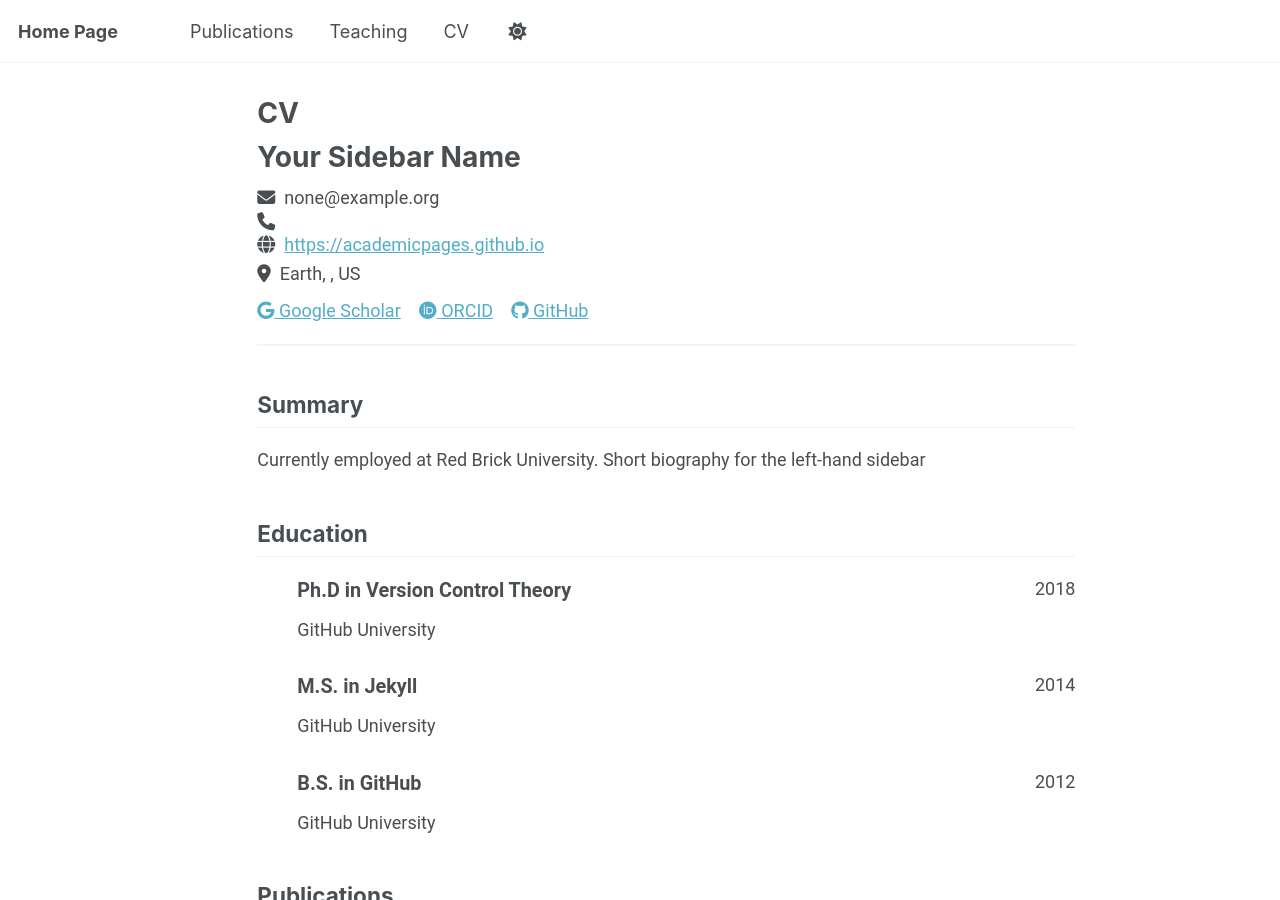
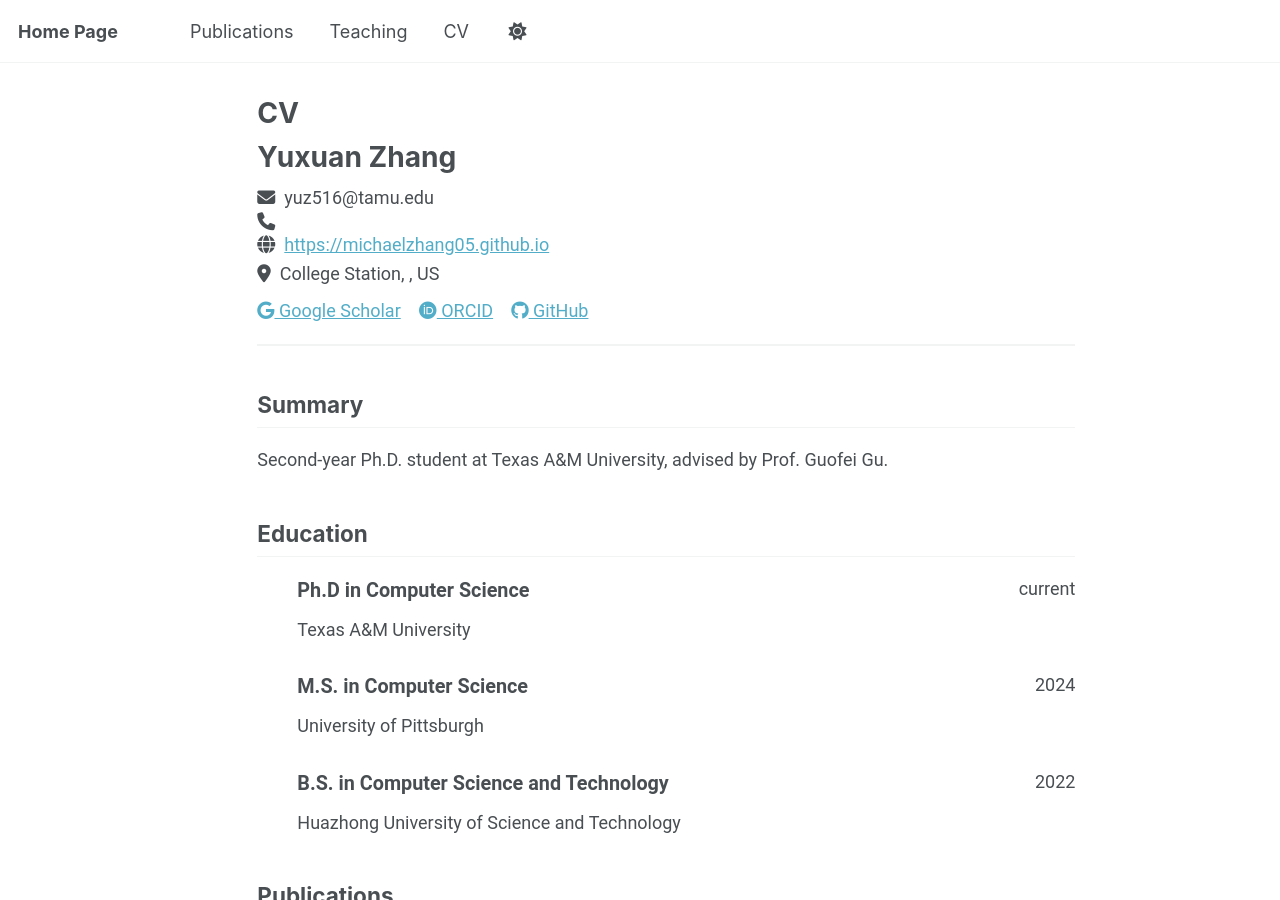
Before and after one commit to michaelzhang05/michaelzhang05.github.io, a Jekyll site: the page built from _pages/cv-json.md, in a window 1280 px wide and 900 px high. Built offline with Jekyll 4.4.1, drawn with Linux system fonts in a browser that asks for light colours; a script that is not in the unit is left out.

Commit message:
update cv

```diff
--- a/_data/cv.json
+++ b/_data/cv.json
@@ -1,14 +1,14 @@
 {
   "basics": {
-    "name": "Your Sidebar Name",
-    "email": "none@example.org",
+    "name": "Yuxuan Zhang",
+    "email": "yuz516@tamu.edu",
     "phone": "",
-    "website": "https://academicpages.github.io",
-    "summary": "Currently employed at Red Brick University. Short biography for the left-hand sidebar",
+    "website": "https://michaelzhang05.github.io",
+    "summary": "Second-year Ph.D. student at Texas A&M University, advised by Prof. Guofei Gu.",
     "location": {
-      "address": "",
-      "postalCode": "",
-      "city": "Earth",
+      "address": "Texas A&M University, Peterson Building, 3112, College Station, TX 77843",
+      "postalCode": "77843",
+      "city": "College Station",
       "countryCode": "US",
       "region": ""
     },
@@ -16,7 +16,7 @@
       {
         "network": "Google Scholar",
         "username": "",
-        "url": "https://scholar.google.com/citations?user=PS_CX0AAAAAJ"
+        "url": "https://scholar.google.com/citations?hl=en&view_op=list_works&authuser=2&gmla=AH8HC4yDBxkVn0z5ah2NAC1ZVQ6sHs_-sCD10G01Q07QmLwOddH4Qz7CVq9oba6ggNRf5NL-WDBgdbPGtnEIQMs6k_H0&user=NaPSMk8AAAAJ"
       },
       {
         "network": "ORCID",
@@ -26,36 +26,36 @@
       {
         "network": "GitHub",
         "username": "academicpages",
-        "url": "https://github.com/academicpages"
+        "url": "https://github.com/michaelzhang05"
       }
     ]
   },
   "work": [],
   "education": [
     {
-      "institution": "GitHub University",
-      "area": "Ph.D in Version Control Theory",
+      "institution": "Texas A&M University",
+      "area": "Ph.D in Computer Science",
       "studyType": "",
-      "startDate": "",
-      "endDate": "2018",
+      "startDate": "2024",
+      "endDate": "current",
       "gpa": null,
       "courses": []
     },
     {
-      "institution": "GitHub University",
-      "area": "M.S. in Jekyll",
+      "institution": "University of Pittsburgh",
+      "area": "M.S. in Computer Science",
       "studyType": "",
-      "startDate": "",
-      "endDate": "2014",
+      "startDate": "2022",
+      "endDate": "2024",
       "gpa": null,
       "courses": []
     },
     {
-      "institution": "GitHub University",
-      "area": "B.S. in GitHub",
+      "institution": "Huazhong University of Science and Technology",
+      "area": "B.S. in Computer Science and Technology",
       "studyType": "",
-      "startDate": "",
-      "endDate": "2012",
+      "startDate": "2018",
+      "endDate": "2022",
       "gpa": null,
       "courses": []
     }
--- a/_pages/cv.md
+++ b/_pages/cv.md
@@ -11,35 +11,31 @@ redirect_from:
 
 Education
 ======
-* Ph.D in Version Control Theory, GitHub University, 2018 (expected)
-* M.S. in Jekyll, GitHub University, 2014
-* B.S. in GitHub, GitHub University, 2012
+* Ph.D in Computer Science, Texas A&M University, 2024-current
+* M.S. in Computer Science, University of Pittsburgh, 2022-2024
+* B.S. in Computer Science and Technology, Huazhong University of Science and Technology, 2018-2022
 
 Work experience
 ======
-* Spring 2024: Academic Pages Collaborator
-  * GitHub University
-  * Duties includes: Updates and improvements to template
-  * Supervisor: The Users
 
-* Fall 2015: Research Assistant
-  * GitHub University
-  * Duties included: Merging pull requests
-  * Supervisor: Professor Hub
+* Graduate Research Assistant (Aug 2024 - July 2025)
+  * Texas A&M University
+  <!-- * Duties included: Merging pull requests -->
+  <!-- * Supervisor: Dr. Guofei Gu -->
 
-* Summer 2015: Research Assistant
-  * GitHub University
-  * Duties included: Tagging issues
-  * Supervisor: Professor Git
+* Graduate Teaching Assistant (Aug 2025 - current)
+  * Texas A&M University
+  <!-- * Duties included: Tagging issues -->
+  <!-- * Supervisor: Professor Git -->
 
-Skills
+<!-- Skills
 ======
 * Skill 1
 * Skill 2
   * Sub-skill 2.1
   * Sub-skill 2.2
   * Sub-skill 2.3
-* Skill 3
+* Skill 3 -->
 
 Publications
 ======
@@ -47,18 +43,18 @@ Publications
     {% include archive-single-cv.html %}
   {% endfor %}</ul>
 
-Talks
+<!-- Talks
 ======
   <ul>{% for post in site.talks reversed %}
     {% include archive-single-talk-cv.html  %}
-  {% endfor %}</ul>
+  {% endfor %}</ul> -->
 
-Teaching
+<!-- Teaching
 ======
   <ul>{% for post in site.teaching reversed %}
     {% include archive-single-cv.html %}
-  {% endfor %}</ul>
+  {% endfor %}</ul> -->
 
-Service and leadership
-======
-* Currently signed in to 43 different slack teams
+<!-- Service and leadership -->
+<!-- ====== -->
+<!-- * Currently signed in to 43 different slack teams -->
```
Also changed, not shown: _publications/2025-08-28-PromptSleuth.md (+1 -1 lines).
